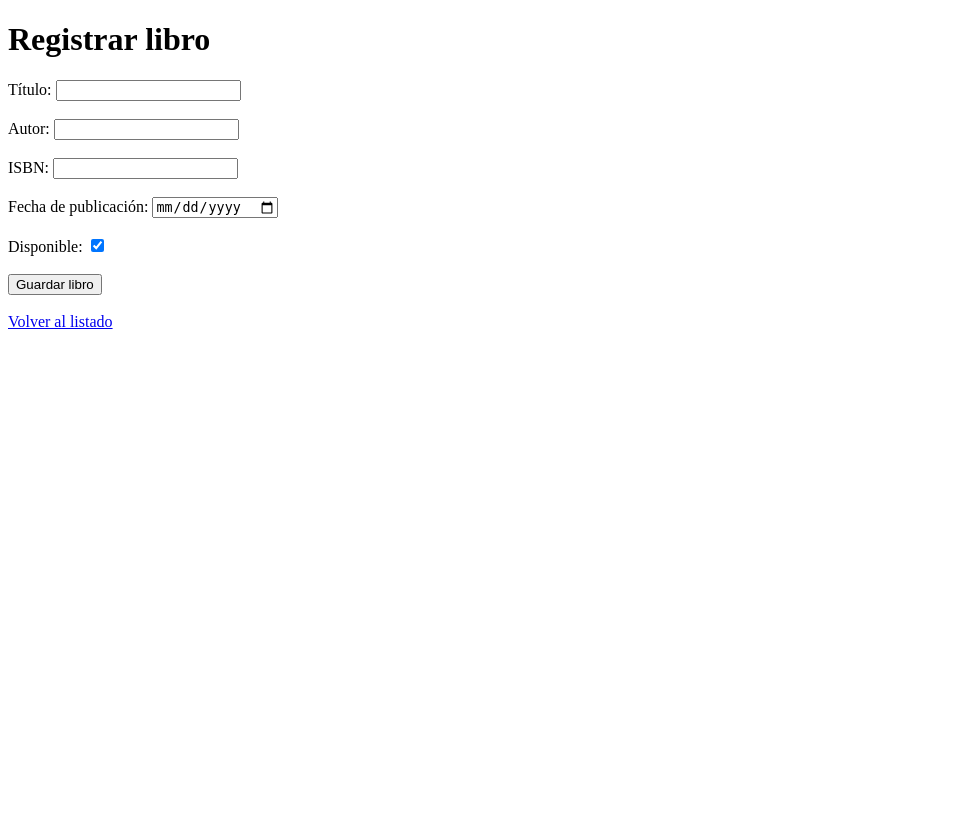
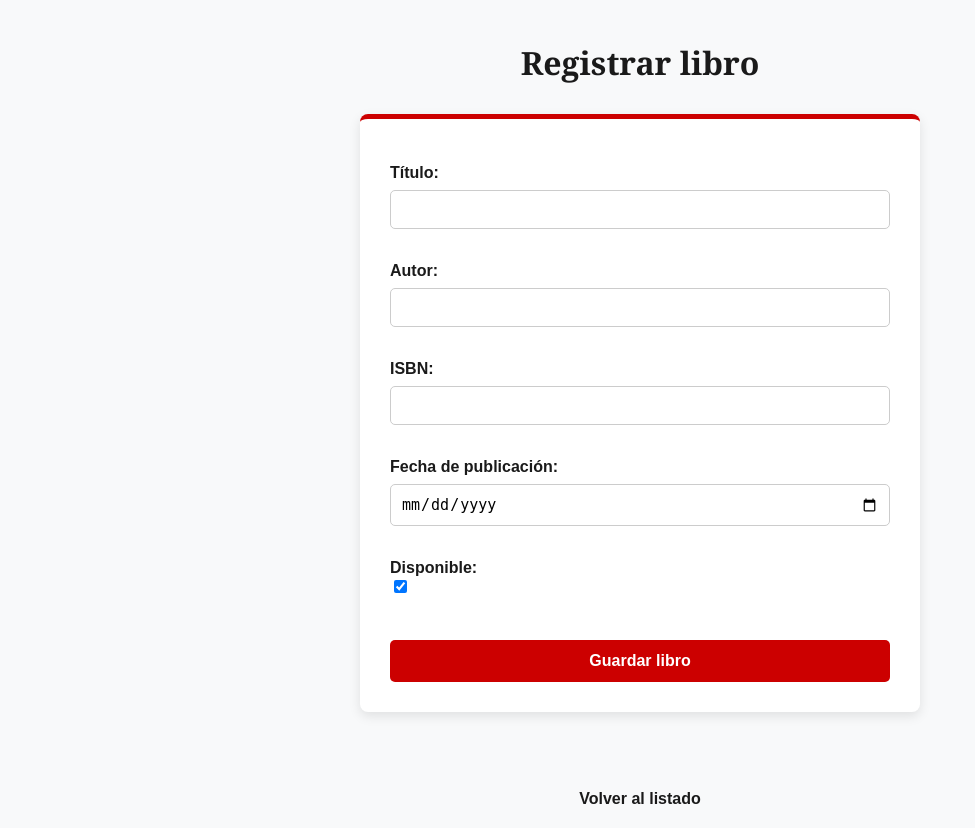
Before and after one commit to caaaropazzz-art/AppBiblioteca_ES2, a Django app: page /libros/crear/ in a window 1280 px wide. Shown: the whole page, without its empty margins (0-975 px from the left). Before the commit the page ends 329 px from the top, so only its background shows below. Run offline with Django 5.2, Linux system fonts and the light colour scheme.

Commit message:
Actualización de diseño de pagina

```diff
--- a/libros/templates/libros/crear_libro.html
+++ b/libros/templates/libros/crear_libro.html
@@ -5,7 +5,82 @@
     <meta charset="UTF-8">
     <meta name="viewport" content="width=device-width, initial-scale=1.0">
     <title>Registrar libro</title>
+
+    <style>
+        body {
+            font-family: Arial, sans-serif;
+            background-color: #f8f9fa;
+            margin: 0;
+            padding: 20px;
+        }
+        h1 {
+            font-family: Georgia, "Times New Roman", serif;
+            color: #1a1a1a;
+            text-align: center;
+            font-size: 32px;
+            margin-bottom: 30px;
+        }
+        form {
+            background-color: white;
+            padding: 30px;
+            border-radius: 8px;
+            box-shadow: 0 4px 12px rgba(0,0,0,0.1);
+            max-width: 500px;
+            margin: 0 auto 40px auto;
+            border-top: 5px solid #cc0000;
+        }
+        label {
+            font-weight: bold;
+            color: #1a1a1a;
+            display: block;
+            margin-top: 15px;
+        }
+        input[type="text"], input[type="date"] {
+            width: 100%;
+            padding: 10px;
+            margin-top: 8px;
+            border: 1px solid #ccc;
+            border-radius: 5px;
+            box-sizing: border-box;
+            font-size: 15px;
+        }
+        p {
+            text-align: center;
+            font-size: 16px;
+            margin-bottom: 20px;
+        }
+        /* Botón rojo institucional */
+        button {
+            background-color: #cc0000;
+            color: white;
+            padding: 12px 20px;
+            border: none;
+            border-radius: 5px;
+            width: 100%;
+            font-size: 16px;
+            margin-top: 25px;
+            cursor: pointer;
+            transition: background-color 0.3s;
+            font-weight: bold;
+        }
+        button:hover {
+            background-color: #990000;
+        }
+        a {
+            display: block;
+            text-align: center;
+            margin-top: 20px;
+            color: #1a1a1a;
+            text-decoration: none;
+            font-weight: bold;
+        }
+        a:hover {
+            color: #cc0000;
+            text-decoration: underline;
+    }
+</style>
 </head>
+
 
 <body>
 
```
Also changed, not shown: libros/templates/libros/editar_libro.html (+76 -0 lines), libros/templates/libros/eliminar_libro.html (+63 -9 lines).
